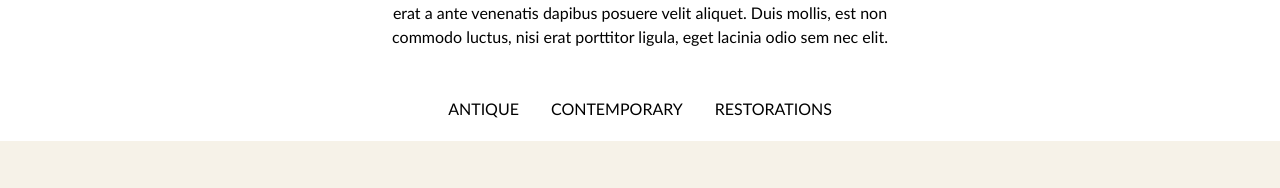
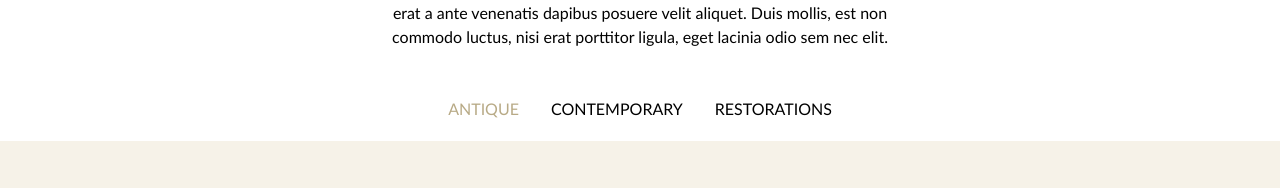
Before and after one commit to patwadden/tanousframes, a Jekyll site: the page built from index.html, in a window 1280 px wide. Shown: the part 2126-2314 px from the top of the page. Built offline with Jekyll 4.4.1, drawn with Linux system fonts in a browser that asks for light colours; grey boxes are pictures that could not be loaded.

Commit message:
Javascript for homepage toggle

```diff
--- a/_includes/head.html
+++ b/_includes/head.html
@@ -10,6 +10,8 @@
   <link href="https://unpkg.com/tailwindcss@^1.0/dist/tailwind.min.css" rel="stylesheet">
   <link rel="stylesheet" href="/css/site.css">
 
+  <script src="/js/scripts.js"></script>
+
   {% if jekyll.environment == 'production' %}
   {% include google-analytics.html %}
   {% endif %}
--- a/index.html
+++ b/index.html
@@ -53,21 +53,22 @@
 	</p>
 
 	<div class="flex flex-wrap flex-row overflow-hidden justify-center container mx-auto mb-5">
-		<a href="#"
-			class="block lg:inline-block lg:mt-0 hover:text-dark active:text-dark hover:text-white mx-4 uppercase font-sans">
-			Antique
-		</a>
-		<a href="#"
-			class="block lg:inline-block lg:mt-0 hover:text-dark active:text-dark hover:text-white mx-4 uppercase font-sans">
-			Contemporary
-		</a>
-		<a href="#"
-			class="block lg:inline-block lg:mt-0 hover:text-dark active:text-dark hover:text-white mx-4 uppercase font-sans">
-			Restorations
-		</a>
+		<button
+			data-target="antique"
+			class="toggle cursor-pointer block lg:inline-block lg:mt-0 hover:text-dark text-dark hover:text-white mx-4 uppercase font-sans"
+		>Antique</button>
+		<button
+			data-target="contemporary"
+			class="toggle cursor-pointer block lg:inline-block lg:mt-0 hover:text-dark hover:text-white mx-4 uppercase font-sans"
+		>Contemporary</button>
+		<button
+			data-target="restorations"
+			class="toggle cursor-pointer block lg:inline-block lg:mt-0 hover:text-dark hover:text-white mx-4 uppercase font-sans"
+		>Restorations</button>
 	</div>
 
 	<div class="container mx-auto p-12 bg-light">
+		<div class="target" id="antique">
 			<div class="flex flex-wrap flex-row overflow-hidden">
 				<div class="my-px px-px w-1/3">
 					<img src="https://source.unsplash.com/random/400x400" alt="" />
@@ -88,8 +89,61 @@
 						Donec sed odio dui. Integer posuere erat a ante venenatis dapibus posuere velit aliquet.
 						Lorem ipsum dolor sit amet, consectetur adipiscing elit. Integer posuere erat a ante.
 					</p>
-				{% include button.html href="#" label="See More Frames" %}
+					{% include button.html href="/our-frames/antique-frames" label="See More Frames" %}
+				</div>
+			</div>
+		</div>
+
+		<div class="target hidden" id="contemporary">
+			<div class="flex flex-wrap flex-row overflow-hidden">
+				<div class="my-px px-px w-1/3">
+					<img src="https://source.unsplash.com/random/400x400" alt="" />
+				</div>
+				<div class="my-px px-px w-1/3">
+					<img src="https://source.unsplash.com/random/500x500" alt="" />
+				</div>
+				<div class="my-px px-px w-1/3">
+					<img src="https://source.unsplash.com/random/900x900" alt="" />
+				</div>
+			</div>
+
+			<div class="flex flex-wrap flex-row justify-center -mt-20">
+				<div
+					class="flex flex-wrap flex-row justify-center bg-white shadow-2xl p-10 xl:w-1/2 lg:w-2/3">
+					<h3 class="text-4xl mb-2 font-serif">Contemporary Frames</h3>
+					<p class="text-center font-sans font-light">
+						Donec sed odio dui. Integer posuere erat a ante venenatis dapibus posuere velit aliquet.
+						Lorem ipsum dolor sit amet, consectetur adipiscing elit. Integer posuere erat a ante.
+					</p>
+					{% include button.html href="/our-frames/contemporary-frames" label="See More Frames" %}
+				</div>
+			</div>
+		</div>
+
+		<div class="target hidden" id="restorations">
+			<div class="flex flex-wrap flex-row overflow-hidden">
+				<div class="my-px px-px w-1/3">
+					<img src="https://source.unsplash.com/random/400x400" alt="" />
+				</div>
+				<div class="my-px px-px w-1/3">
+					<img src="https://source.unsplash.com/random/500x500" alt="" />
+				</div>
+				<div class="my-px px-px w-1/3">
+					<img src="https://source.unsplash.com/random/900x900" alt="" />
+				</div>
+			</div>
+
+			<div class="flex flex-wrap flex-row justify-center -mt-20">
+				<div
+					class="flex flex-wrap flex-row justify-center bg-white shadow-2xl p-10 xl:w-1/2 lg:w-2/3">
+					<h3 class="text-4xl mb-2 font-serif">Frame Restorations</h3>
+					<p class="text-center font-sans font-light">
+						Donec sed odio dui. Integer posuere erat a ante venenatis dapibus posuere velit aliquet.
+						Lorem ipsum dolor sit amet, consectetur adipiscing elit. Integer posuere erat a ante.
+					</p>
+					{% include button.html href="/our-frames/frame-restorations" label="See More Frames" %}
 				</div>
 			</div>
 		</div>
 	</div>
+</div>
--- /dev/null
+++ b/js/scripts.js
@@ -0,0 +1,33 @@
+document.addEventListener("DOMContentLoaded", function(){
+  // Handler when the DOM is fully loaded
+  document.addEventListener('click', function (event) {
+
+    // If the clicked element doesn't have the right selector, bail
+    if (!event.target.matches('.toggle')) return;
+
+    // Don't follow the link
+    event.preventDefault();
+
+    // Log the clicked element in the console
+    toggleClicked(event.target);
+
+  }, false);
+});
+
+function toggleClicked(element) {
+  // Hide all the sections
+  const sections = document.querySelectorAll('.target');
+  sections.forEach(section => {
+    section.classList.add('hidden');
+  });
+  let target = element.getAttribute('data-target');
+  target = document.getElementById(target);
+  target.classList.remove('hidden');
+
+  // Remove all highlights from toggles
+  const toggles = document.querySelectorAll('.toggle');
+  toggles.forEach(toggle => {
+    toggle.classList.remove('text-dark');
+  });
+  element.classList.add('text-dark');
+}
```
Also changed, not shown: _layouts/frames.html (+16 -5 lines). Lines whose indentation alone changed are shown as unchanged.
